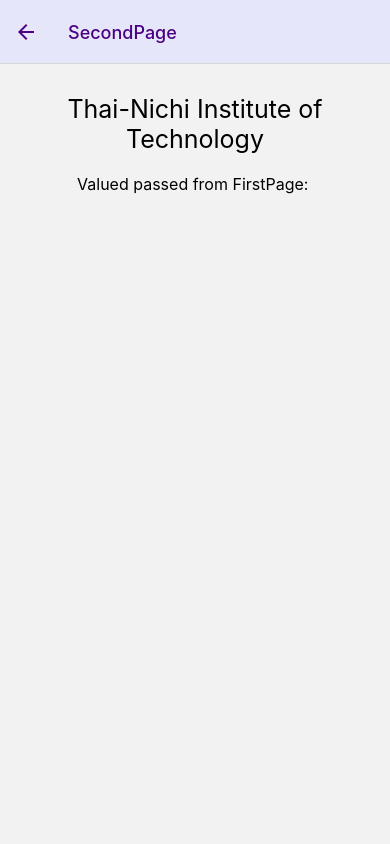
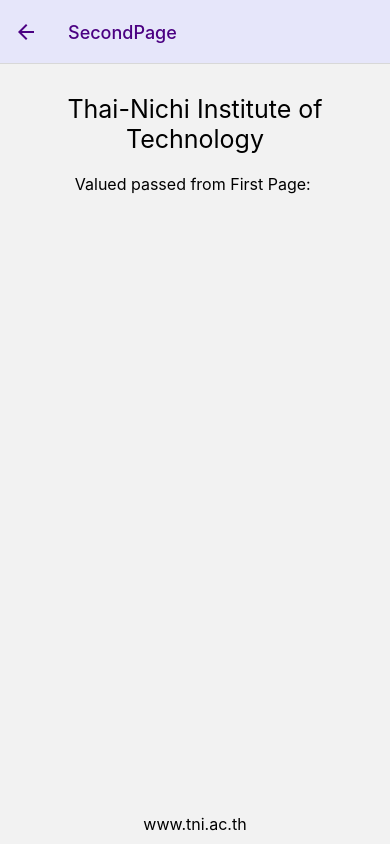
Before and after one commit to Watcharapa2150/2013212150_ReactNative, a React Native app: screen /FirstPage in a window 390 px wide. Both pictures are taken after a click on the button "GO NEXT". Built offline with nearby package versions, Linux system fonts and the light colour scheme.

Commit message:
practice5

```diff
--- a/screens/FirstPage.js
+++ b/screens/FirstPage.js
@@ -1,9 +1,17 @@
-import { View, Text, Button, StyleSheet, TextInput } from "react-native";
+import {
+  View,
+  Text,
+  Button,
+  StyleSheet,
+  TextInput,
+  SafeAreaView,
+} from "react-native";
 import React, { useState } from "react";
 
 const FirstPage = ({ navigation }) => {
-  const [postText,setPostText] = useState("");
+  const [postText, setPostText] = useState("");
   return (
+    <SafeAreaView style={{ flex: 1 }}>
       <View style={styles.container}>
         <Text style={styles.heading}>Thai-Nichi Institute of Technology</Text>
         <Text style={styles.textStyle}>
@@ -13,15 +21,22 @@
           placeholder="Please Text Here!! "
           value={postText}
           onChangeText={setPostText}
-        style={{ height: 50, padding: 10, backgroundColor: "white",margin:20 }}
+          style={{
+            height: 50,
+            padding: 10,
+            backgroundColor: "white",
+            margin: 20,
+          }}
         />
         <Button
           title="Go Next"
-
           onPress={() => navigation.navigate("SecondPage", { post: postText })}
         />
+      </View>
+      <View style={styles.footer}>
         <Text style={styles.textStyle}>www.tni.ac.th</Text>
       </View>
+    </SafeAreaView>
   );
 };
 
@@ -51,4 +66,7 @@
 
     marginVertical: 10,
   },
+  footer: {
+    justifyContent: "flex-end",
+  },
 });
--- a/screens/SecondPage.js
+++ b/screens/SecondPage.js
@@ -1,13 +1,18 @@
-import { View, Text,StyleSheet } from "react-native";
+import { View, Text,StyleSheet,SafeAreaView} from "react-native";
 import React from "react";
 
 const SecondPage = ({ route }) => {
   const { post } = route.params;
   return (
-    <View style={styles.container}>
+    <SafeAreaView style={{flex:1}}>
+        <View style={styles.container}>
       <Text style={styles.heading}>Thai-Nichi Institute of Technology</Text>
-      <Text style={styles.textStyle}>Valued passed from FirstPage: {post}</Text>
-    </View>
+      <Text style={styles.textStyle}>Valued passed from First Page: {post}</Text>
+      </View>
+      <View style={styles.footer}>
+        <Text style={styles.textStyle}>www.tni.ac.th</Text>
+      </View>
+    </SafeAreaView>
   );
 };
 
@@ -36,4 +41,7 @@
 
     marginVertical: 10,
   },
+  footer: {
+    justifyContent: "flex-end",
+  },
 });
```
Lines whose indentation alone changed are shown as unchanged.
